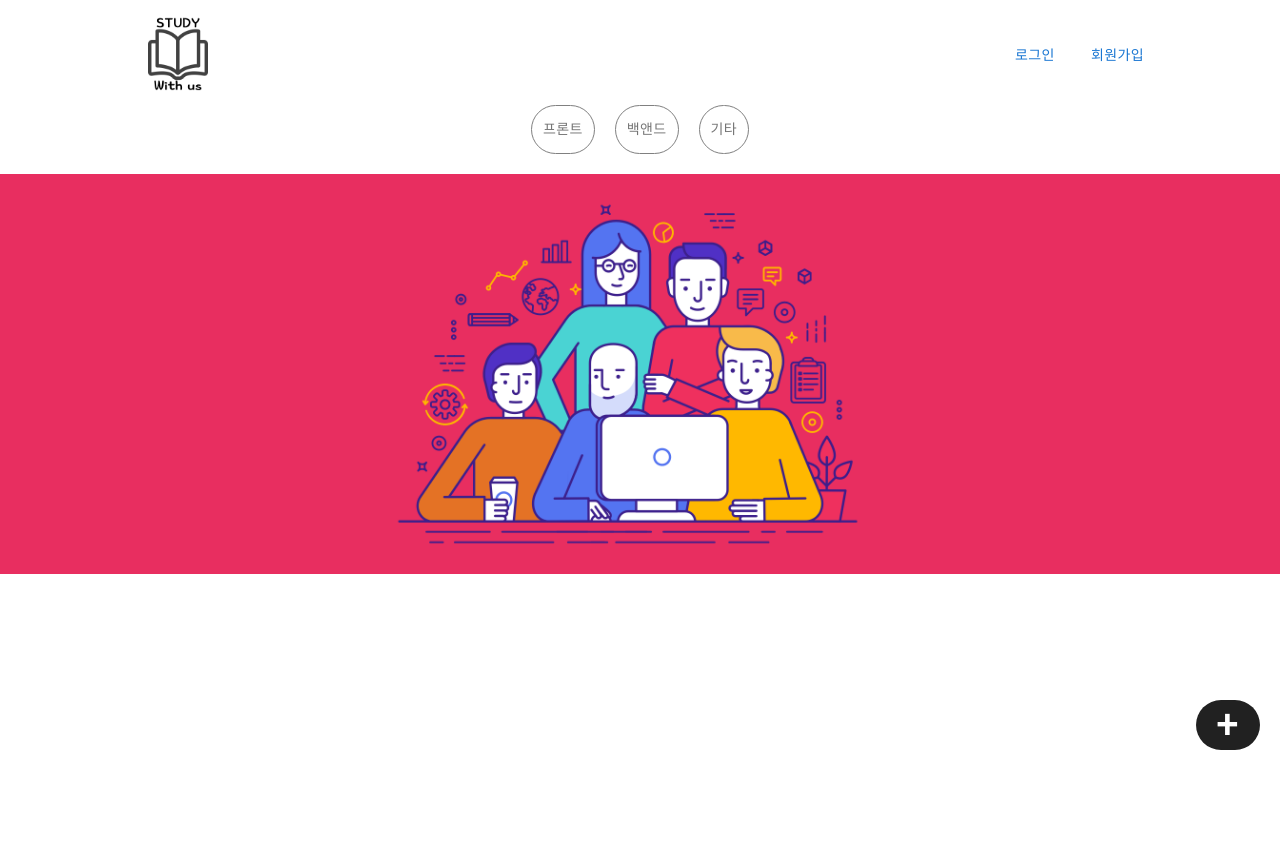
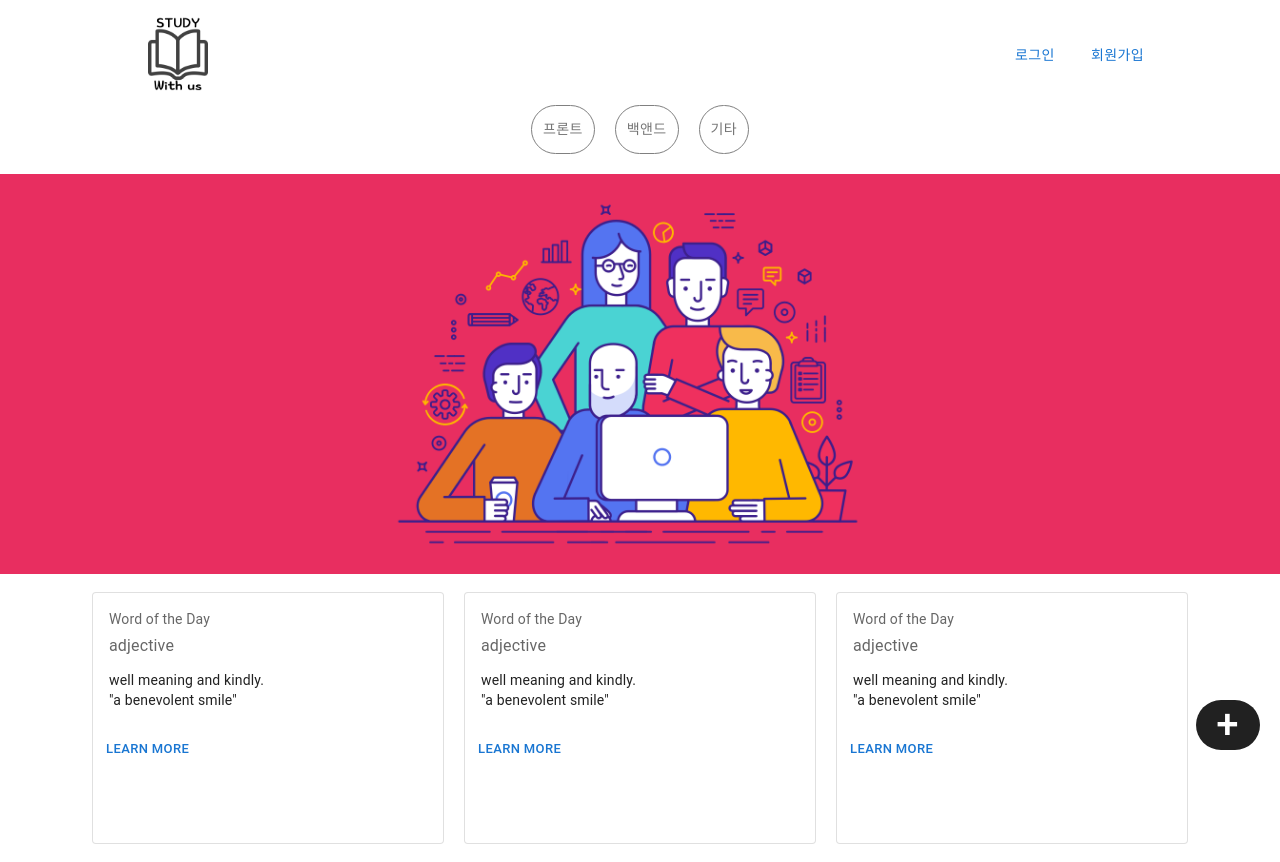
Before and after one commit to tkddbs1008/Mini_project, a React (Create React App) app: page / in a window 1280 px wide. Shown: the top 862 px of the page. Before the commit the page ends 800 px from the top, so only its background shows below. Built offline with nearby package versions, Linux system fonts and the light colour scheme.

Commit message:
main page view

```diff
--- a/src/components/Post.js
+++ b/src/components/Post.js
@@ -1,11 +1,49 @@
 import React from 'react';
+import Card from '@mui/material/Card';
+import CardActions from '@mui/material/CardActions';
+import CardContent from '@mui/material/CardContent';
+import Button from '@mui/material/Button';
+import Typography from '@mui/material/Typography';
+import Box from '@mui/material/Box';
+import { styled } from '@mui/material/styles';
 
 const Post = (props) => {
+
     return (
-        <div>
+        <Box sx={{ minWidth: 275, display: "flex", justifyContent: "center", m:1 }}>
+            <Posts variant="outlined">{card}</Posts>
+            <Posts variant="outlined">{card}</Posts>
+            <Posts variant="outlined">{card}</Posts>
+        </Box>
+    )
 
-        </div>
-    )
 }
 
+const Posts = styled(Card) ({
+    margin: "10px",
+    width: "350px",
+    height:"250px",
+})
+
+const card = (
+  <React.Fragment>
+    <CardContent>
+      <Typography sx={{ fontSize: 14 }} color="text.secondary" gutterBottom>
+        Word of the Day
+      </Typography>
+      <Typography sx={{ mb: 1.5 }} color="text.secondary">
+        adjective
+      </Typography>
+      <Typography variant="body2">
+        well meaning and kindly.
+        <br />
+        {'"a benevolent smile"'}
+      </Typography>
+    </CardContent>
+    <CardActions>
+      <Button size="small">Learn More</Button>
+    </CardActions>
+  </React.Fragment>
+);
+
 export default Post;
--- a/src/pages/Posts.js
+++ b/src/pages/Posts.js
@@ -4,6 +4,7 @@ import { styled } from '@mui/material/styles';
 import Button from '@mui/material/Button';
 import ToggleButton from '@mui/material/ToggleButton';
 import mainpage from "../images/mainpage.png"
+import Post from '../components/Post';
 
 const Posts = (props) => {
     const nav = useNavigate();
@@ -46,6 +47,9 @@ const Posts = (props) => {
                 <img alt="main page" src={mainpage} />
             </div>
             <div>
+                <Post />
+            </div>
+            <div>
                 <Write onClick={() => nav('/write')}>+</Write>
             </div>
         </div>
```
